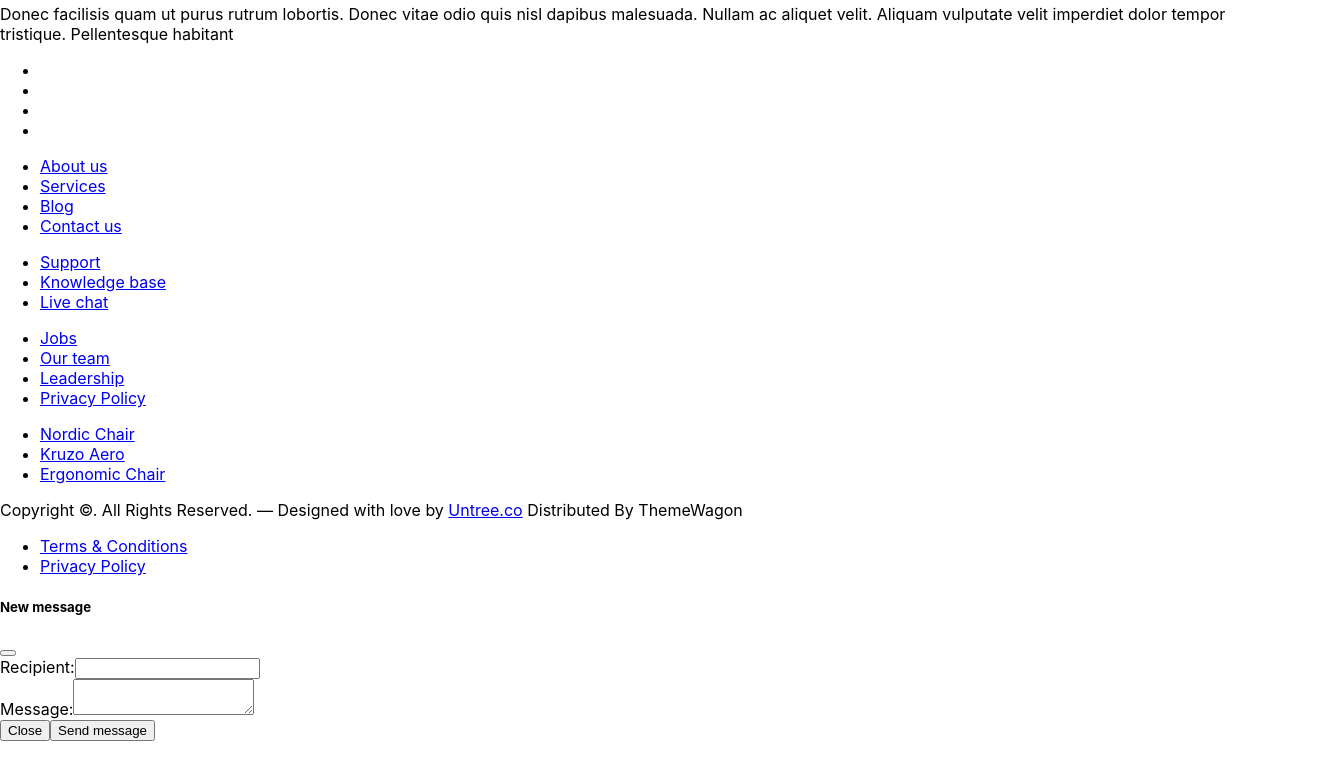
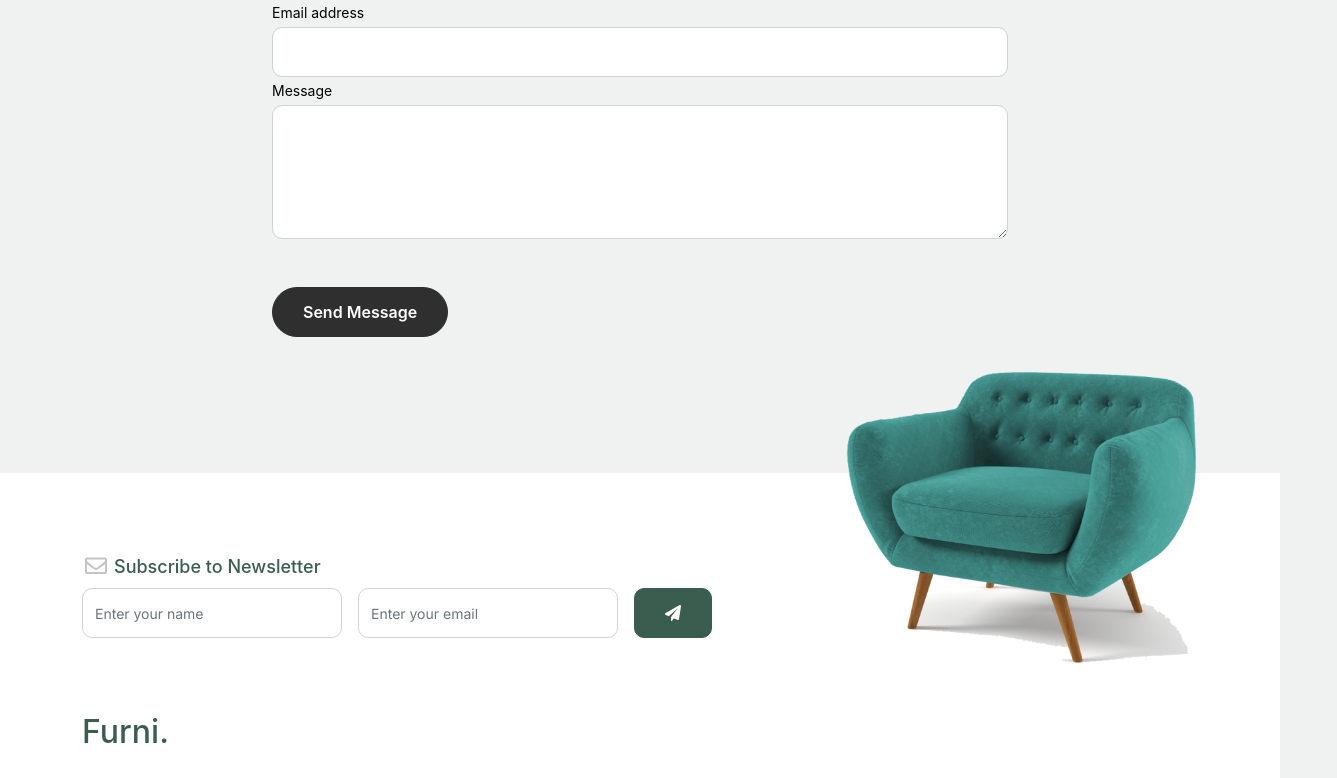
Before and after one commit to Abinash-Developer/furniture, a React (Create React App) app: page /contact in a window 1280 px wide. Shown: the part 902-1680 px from the top of the page, 1337 px wide, since content can reach past the window. Before the commit the page ends 1643 px from the top, so only its background shows below. Built offline with nearby package versions, Linux system fonts and the light colour scheme.

Commit message:
second commit

```diff
--- a/package.json
+++ b/package.json
@@ -7,6 +7,7 @@
     "@testing-library/jest-dom": "^6.6.3",
     "@testing-library/react": "^16.3.0",
     "@testing-library/user-event": "^13.5.0",
+    "axios": "^1.9.0",
     "react": "^19.1.0",
     "react-dom": "^19.1.0",
     "react-router-dom": "^7.6.1",
--- a/public/css/style.css
+++ b/public/css/style.css
@@ -709,3 +709,6 @@ textarea {
     height: 50px;
     border-radius: 50%;
     background: rgba(59, 93, 80, 0.2); }
+    .error{
+      color:red;
+    }
--- a/public/index.html
+++ b/public/index.html
@@ -10,21 +10,11 @@
       content="Web site created using create-react-app"
     />
     <link rel="apple-touch-icon" href="%PUBLIC_URL%/logo192.png" />
-    <!--
-      manifest.json provides metadata used when your web app is installed on a
-      user's mobile device or desktop. See https://developers.google.com/web/fundamentals/web-app-manifest/
-    -->
-    <link rel="manifest" href="%PUBLIC_URL%/manifest.json" />
-    <!--
-      Notice the use of %PUBLIC_URL% in the tags above.
-      It will be replaced with the URL of the `public` folder during the build.
-      Only files inside the `public` folder can be referenced from the HTML.
-
-      Unlike "/favicon.ico" or "favicon.ico", "%PUBLIC_URL%/favicon.ico" will
-      work correctly both with client-side routing and a non-root public URL.
-      Learn how to configure a non-root public URL by running `npm run build`.
-    -->
-    <title>React App</title>
+    <link href="css/bootstrap.min.css" rel="stylesheet">
+		<link href="https://cdnjs.cloudflare.com/ajax/libs/font-awesome/6.0.0-beta3/css/all.min.css" rel="stylesheet">
+		<link href="css/tiny-slider.css" rel="stylesheet">
+		<link href="css/style.css" rel="stylesheet">
+		<title>Furni Free Bootstrap 5 Template for Furniture and Interior Design Websites by Untree.co </title>
   </head>
   <body>
     <noscript>You need to enable JavaScript to run this app.</noscript>
@@ -39,5 +29,8 @@
       To begin the development, run `npm start` or `yarn start`.
       To create a production bundle, use `npm run build` or `yarn build`.
     -->
+      <script src="js/bootstrap.bundle.min.js"></script>
+		<script src="js/tiny-slider.js"></script>
+		<script src="js/custom.js"></script>
   </body>
 </html>
--- a/src/App.js
+++ b/src/App.js
@@ -3,13 +3,24 @@ import { Routes, Route, Link } from 'react-router-dom';
 import Navbar from './components/Navbar';
 import Footer from './components/Footer';
 import Home from './Home';
+import About from './About';
+import Services from './Services';
+import Shop from './Shop';
+import Blog from './Blog';
+import Contact from './Contact';
+
 
 function App() {
   return (
     <>
     <Navbar/>
      <Routes>
-
+      <Route path="/" element={<Home />} />
+      <Route path="/about" element={<About />} />
+      <Route path="/services" element={<Services />} />
+      <Route path="/shop" element={<Shop />} />
+      <Route path="/blogs" element={<Blog />} />
+      <Route path="/contact" element={<Contact />} />
      </Routes>
     <Footer/>
     </>
--- a/src/components/Footer.jsx
+++ b/src/components/Footer.jsx
@@ -1,5 +1,86 @@
-const Footer = ()=>{
-    return (<><footer className="footer-section">
+import React, { useState } from 'react';
+const Footer = () => {
+  const [formData, setFormData] = useState({ email: '', password: '' });
+  const [errors, setErrors] = useState({});
+
+  const handleChange = (e) => {
+    const { name, value } = e.target;
+    setFormData(prevData => ({ ...prevData, [name]: value }));
+  };
+  const validateForm = () => {
+      let isValid = true;
+        const newErrors = {};
+
+        if (!formData.email) {
+            newErrors.email = 'Email is required';
+            isValid = false;
+        }
+
+        if (!formData.password) {
+            newErrors.password = 'Password is required';
+            isValid = false;
+        }
+        setErrors(newErrors);
+        return isValid;
+
+  }
+  const handleSubmit = (e) => {
+    e.preventDefault();
+    if(validateForm()) {
+
+    }
+  }
+  return (<>
+
+    <div
+      className="modal fade"
+      id="exampleModal"
+      tabIndex={-1}
+      aria-labelledby="exampleModalLabel"
+      aria-hidden="true"
+    >
+      <div className="modal-dialog">
+        <div className="modal-content">
+          <div className="modal-header">
+            <h5 className="modal-title" id="exampleModalLabel">
+              SIGN IN
+            </h5>
+            <button
+              type="button"
+              className="btn-close"
+              data-bs-dismiss="modal"
+              aria-label="Close"
+            />
+          </div>
+          <div className="modal-body">
+            <form onSubmit={handleSubmit}>
+              <div className="mb-3">
+                <label htmlFor="name" className="col-form-label">
+                  Email
+                </label>
+                <input type="email" className="form-control" value={formData.email} onChange={handleChange} id="email" name="email" />
+                {errors.email && <p className="error">{errors.email}</p>}
+              </div>
+              <div className="mb-3">
+                <label htmlFor="email" className="col-form-label">
+                  Password
+                </label>
+                <input type="password" className="form-control" id="password" name="password" />
+                {errors.password && <p className="error">{errors.password}</p>}
+              </div>
+              <button type="submit" className="btn btn-primary">
+                Send message
+              </button>
+            </form>
+          </div>
+
+        </div>
+      </div>
+    </div>
+
+
+
+    <footer className="footer-section">
       <div className="container relative">
         <div className="sofa-img">
           <img src="images/sofa.png" alt="Image" className="img-fluid" />
@@ -163,61 +244,7 @@ const Footer = ()=>{
         </div>
       </div>
     </footer>
-<div
-  className="modal fade"
-  id="exampleModal"
-  tabIndex={-1}
-  aria-labelledby="exampleModalLabel"
-  aria-hidden="true"
->
-  <div className="modal-dialog">
-    <div className="modal-content">
-      <div className="modal-header">
-        <h5 className="modal-title" id="exampleModalLabel">
-          New message
-        </h5>
-        <button
-          type="button"
-          className="btn-close"
-          data-bs-dismiss="modal"
-          aria-label="Close"
-        />
-      </div>
-      <div className="modal-body">
-        <form>
-          <div className="mb-3">
-            <label htmlFor="recipient-name" className="col-form-label">
-              Recipient:
-            </label>
-            <input type="text" className="form-control" id="recipient-name" />
-          </div>
-          <div className="mb-3">
-            <label htmlFor="message-text" className="col-form-label">
-              Message:
-            </label>
-            <textarea
-              className="form-control"
-              id="message-text"
-              defaultValue={""}
-            />
-          </div>
-        </form>
-      </div>
-      <div className="modal-footer">
-        <button
-          type="button"
-          className="btn btn-secondary"
-          data-bs-dismiss="modal"
-        >
-          Close
-        </button>
-        <button type="button" className="btn btn-primary">
-          Send message
-        </button>
-      </div>
-    </div>
-  </div>
-</div>
+
 
   </>);
 }
```
Also changed, not shown: 1 other file (tests, documents, lock files or other folders). Lines whose indentation alone changed are shown as unchanged.
